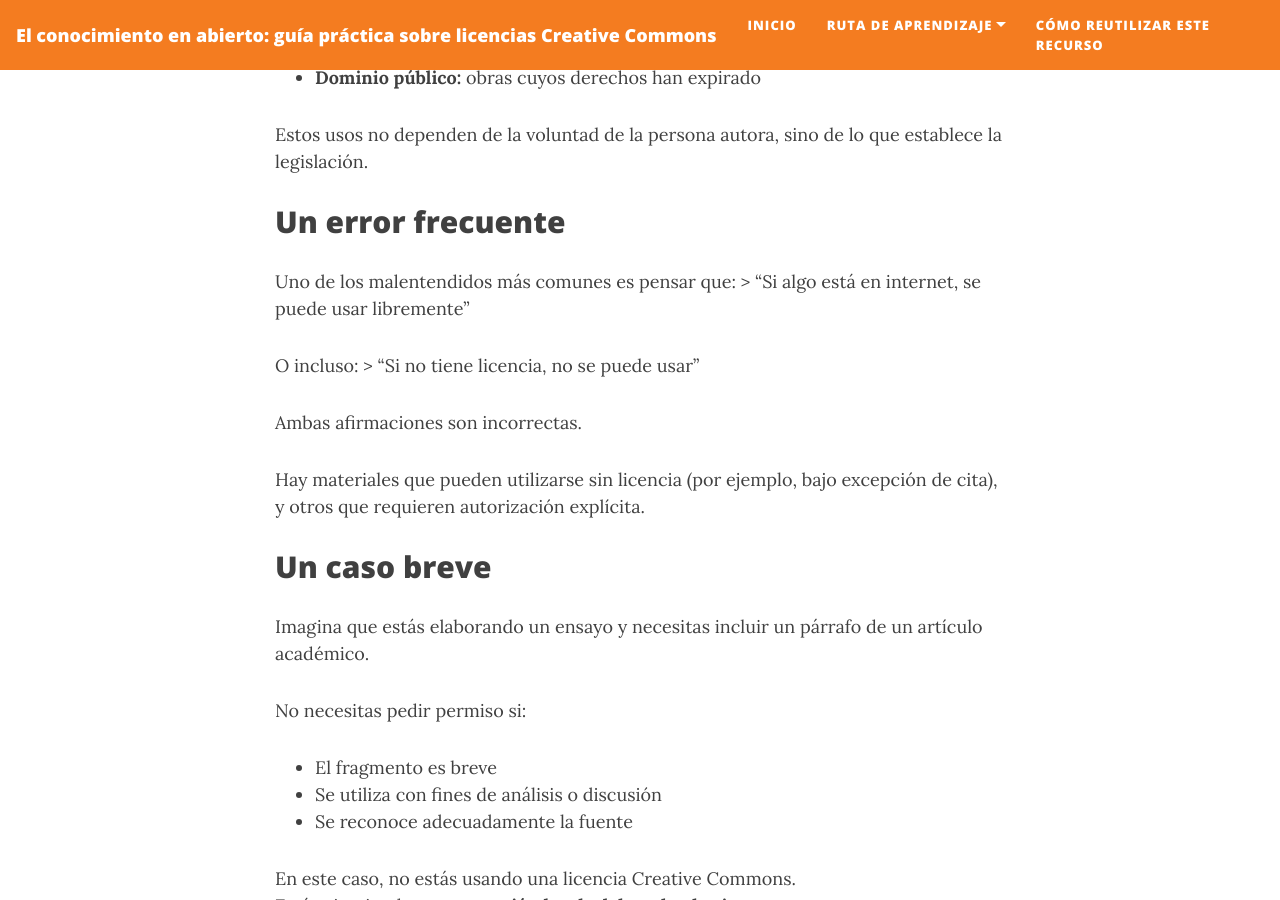
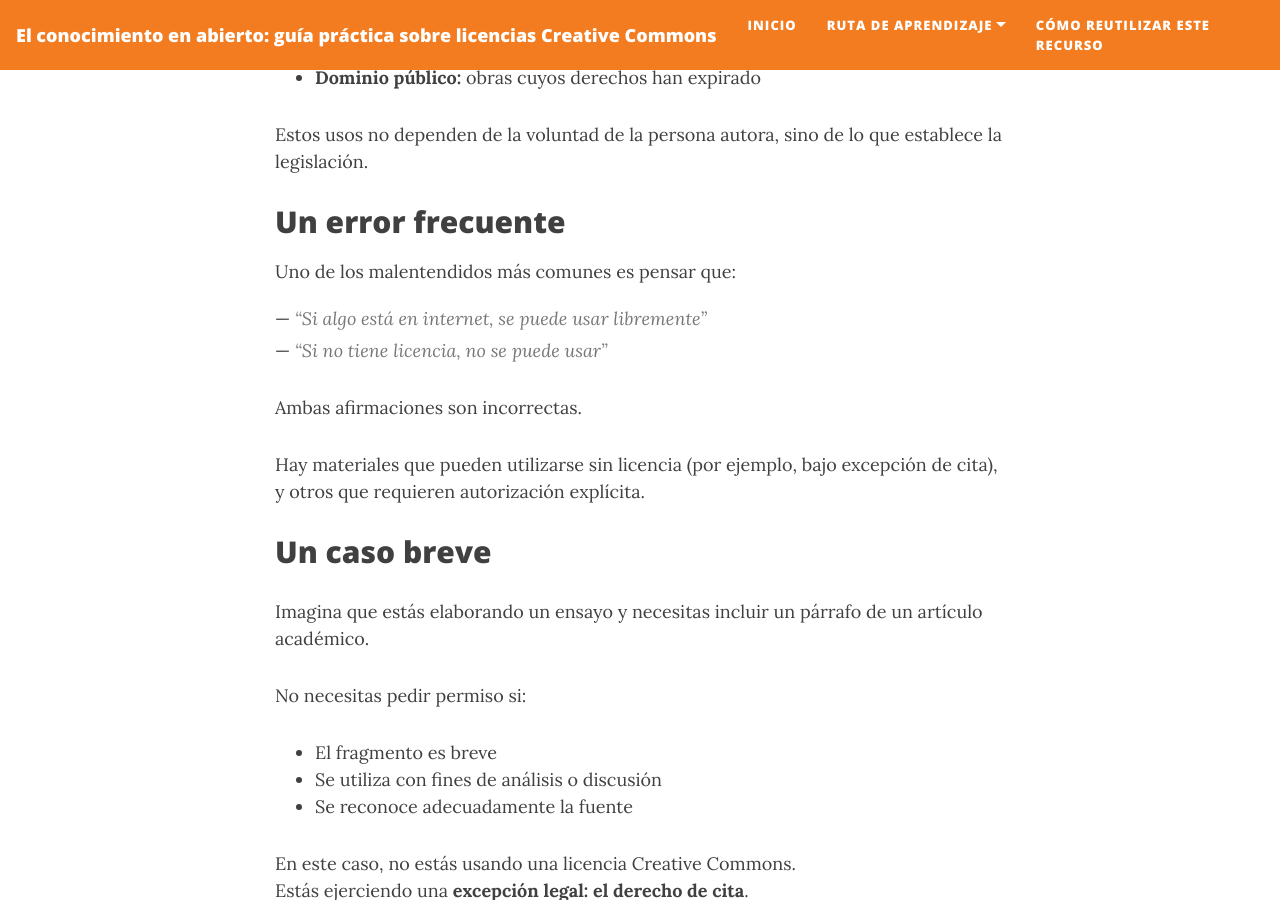
Before and after one commit to rosariorogel/cc-oer-mexico, a Jekyll site: the page built from _pages/excepciones-y-limitaciones.md, in a window 1280 px wide and 900 px high, scrolled down 1320 px. Built offline with Jekyll 4.4.1, drawn with Linux system fonts in a browser that asks for light colours; nearby versions of some CDN libraries.

Commit message:
Update excepciones-y-limitaciones.md

```diff
--- a/_pages/excepciones-y-limitaciones.md
+++ b/_pages/excepciones-y-limitaciones.md
@@ -37,9 +37,17 @@ Estos usos no dependen de la voluntad de la persona autora, sino de lo que estab
 
 ## Un error frecuente
 
-Uno de los malentendidos más comunes es pensar que: > “Si algo está en internet, se puede usar libremente”
+<p style="margin: 20px 0;">
+  Uno de los malentendidos más comunes es pensar que:
+</p>
 
-O incluso: > “Si no tiene licencia, no se puede usar”
+<p style="margin: 5px 0;">
+  — <span style="font-style: italic; color:#777;">“Si algo está en internet, se puede usar libremente”</span>
+</p>
+
+<p style="margin: 5px 0 20px 0;">
+  — <span style="font-style: italic; color:#777;">“Si no tiene licencia, no se puede usar”</span>
+</p>
 
 Ambas afirmaciones son incorrectas.
 
```
